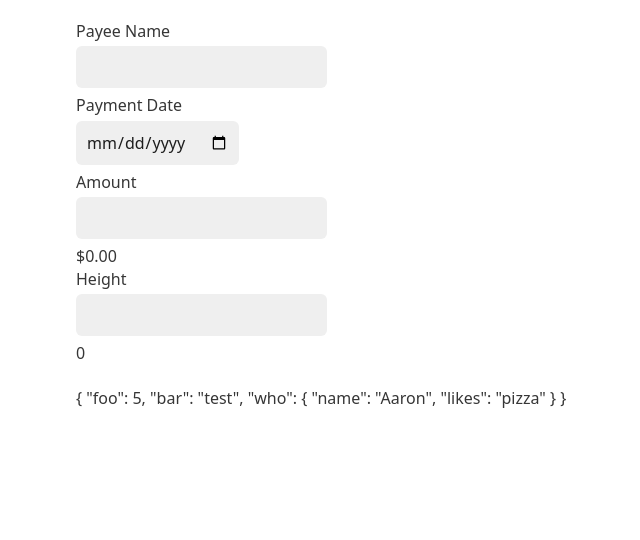
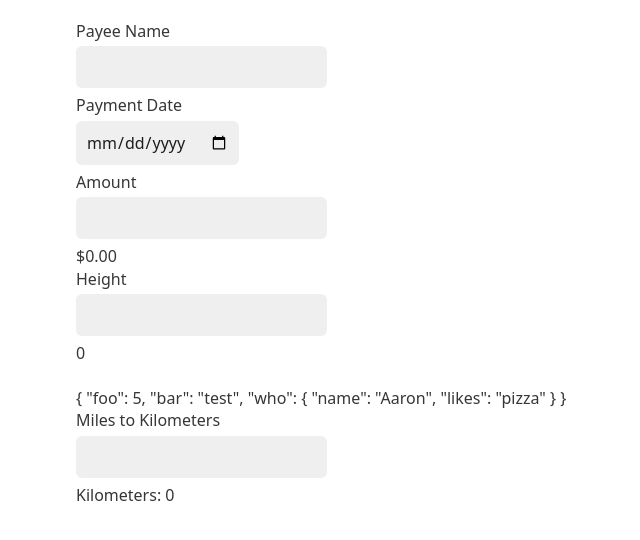
Before and after one commit to aaronminnick/angular-pipe-practice, an Angular app: page / in a window 1280 px wide. Shown: the top 540 px of the page, without its empty margins (164-804 px from the left). Built offline with nearby package versions, Linux system fonts and the light colour scheme.

Commit message:
custom pipe and chaining pipes

```diff
--- a/src/app/app.component.html
+++ b/src/app/app.component.html
@@ -29,3 +29,11 @@
 <br />
 <br />
 {{ example | json }}
+
+<div>
+  <label>Miles to Kilometers</label>
+  <input type="number" (input)="onMilesChange($any($event.target).value)" />
+</div>
+
+<label>Kilometers:</label>
+{{ miles | convert | number: '1.0-5'}}
--- a/src/app/app.component.ts
+++ b/src/app/app.component.ts
@@ -10,6 +10,7 @@ export class AppComponent {
   date: string = '';
   amount: number = 0;
   height: number = 0;
+  miles: number = 0;
 
   example = {
     foo: 5,
@@ -35,4 +36,8 @@ export class AppComponent {
   onHeightChange(value: string) {
     this.height = parseFloat(value);
   }
+
+  onMilesChange(value: string) {
+    this.miles = parseFloat(value);
+  }
 }
--- a/src/app/app.module.ts
+++ b/src/app/app.module.ts
@@ -2,10 +2,12 @@ import { NgModule } from '@angular/core';
 import { BrowserModule } from '@angular/platform-browser';
 
 import { AppComponent } from './app.component';
+import { ConvertPipe } from './convert.pipe';
 
 @NgModule({
   declarations: [
-    AppComponent
+    AppComponent,
+    ConvertPipe
   ],
   imports: [
     BrowserModule
--- /dev/null
+++ b/src/app/convert.pipe.ts
@@ -0,0 +1,12 @@
+import { Pipe, PipeTransform } from '@angular/core';
+
+@Pipe({
+  name: 'convert'
+})
+export class ConvertPipe implements PipeTransform {
+
+  transform(value: number, ...args: unknown[]): number {
+    return value * 1.609;
+  }
+
+}
```
Also changed, not shown: 1 other file (tests, documents, lock files or other folders).
